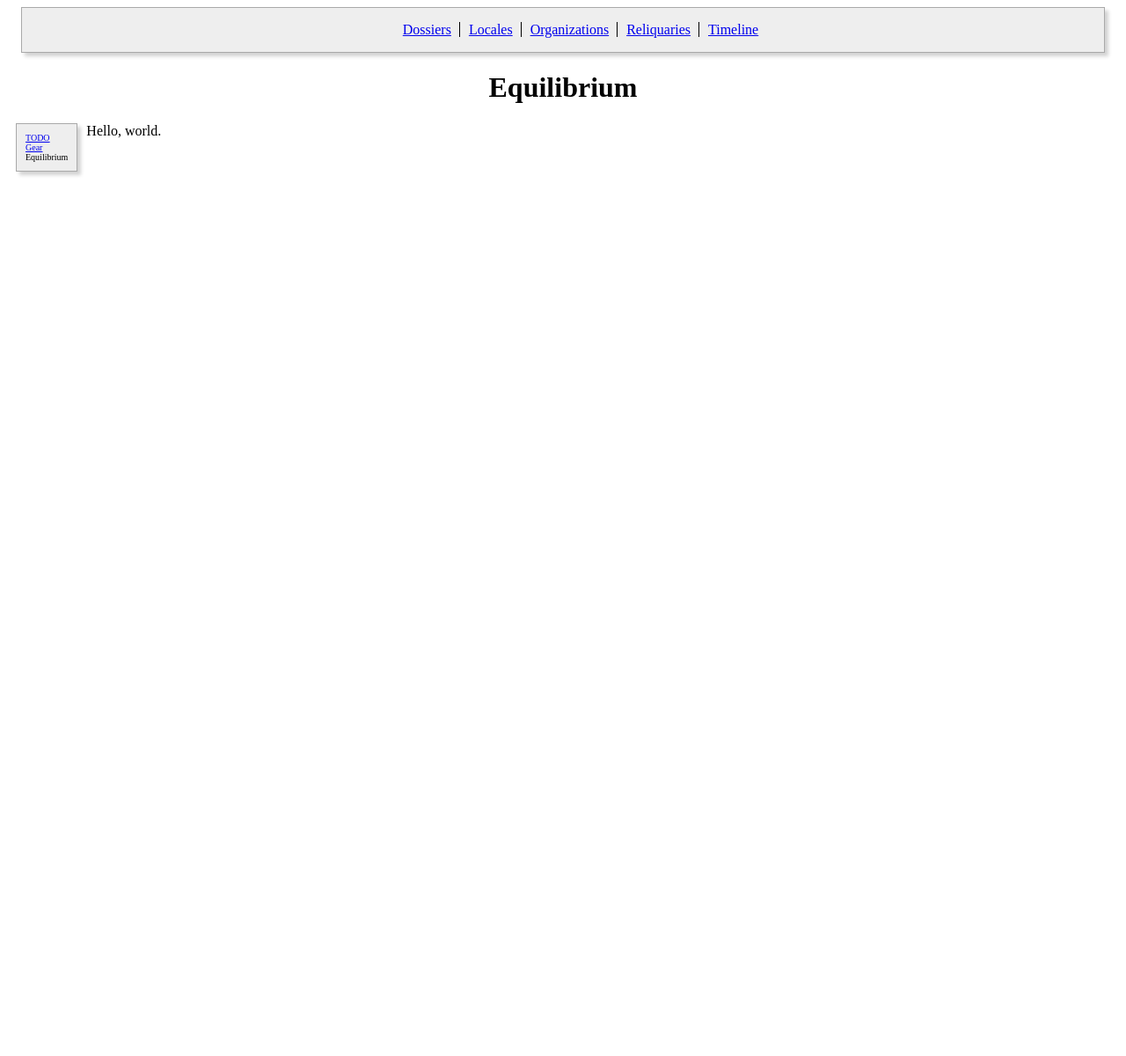
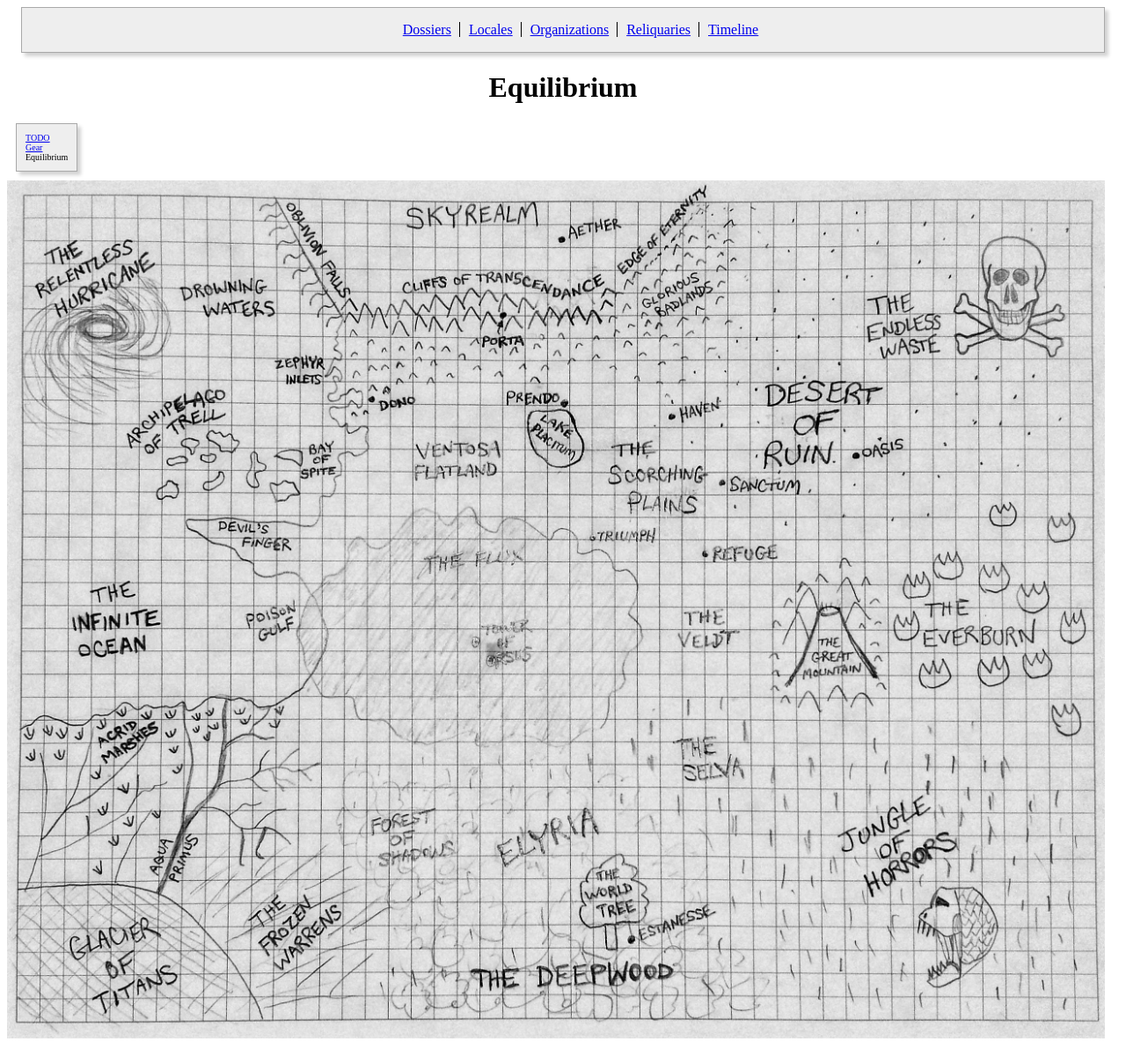
Before and after one commit to ctrueden/equilibrium, a Jekyll site: the page built from _pages/index.md, in a window 1280 px wide and 1200 px high. Shown: the whole window at 88% size. Built offline with Jekyll 4.4.1, drawn with Linux system fonts in a browser that asks for light colours.

Commit message:
Add world map to front page

```diff
--- a/_pages/index.md
+++ b/_pages/index.md
@@ -2,4 +2,4 @@
 title: Equilibrium
 ---
 
-Hello, world.
+<img src="assets/images/aecus-map.jpg" style="max-width: 100%">
```
Also changed, not shown: assets/images/aecus-map.jpg (added).
